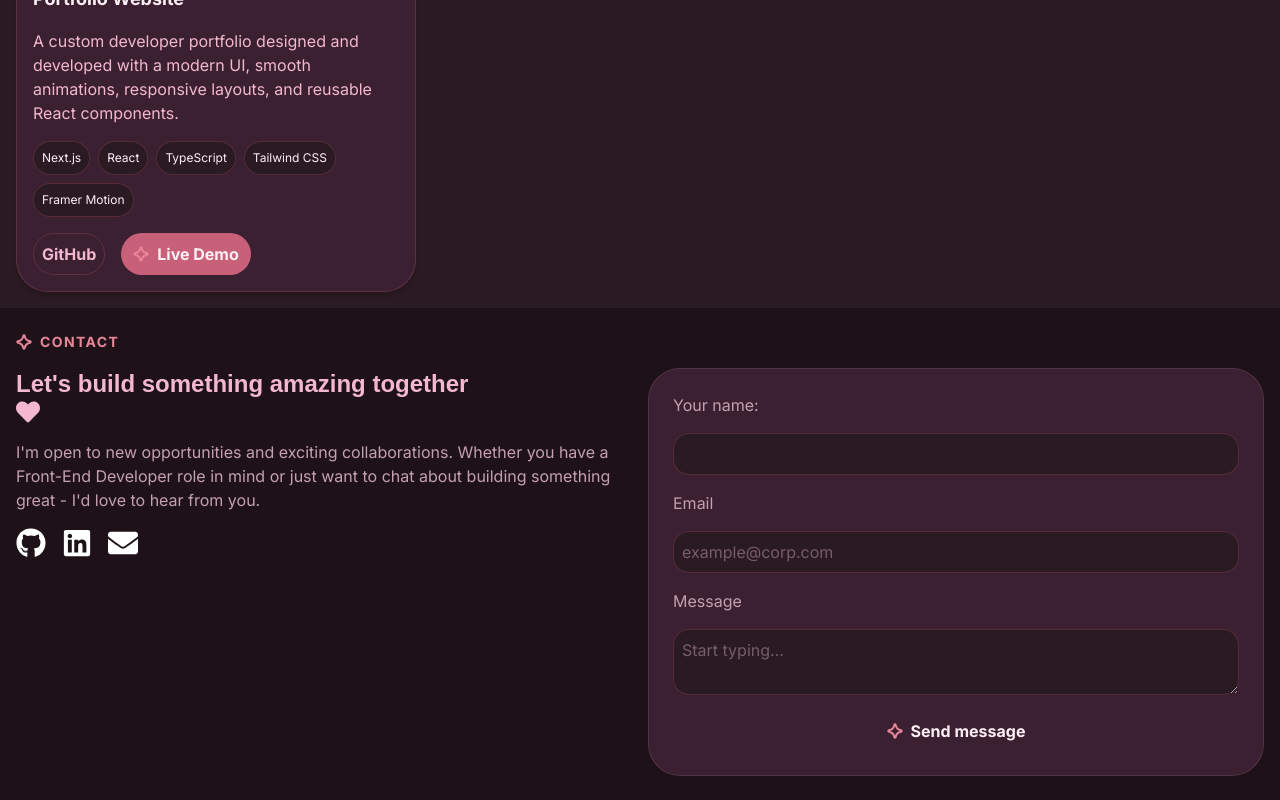
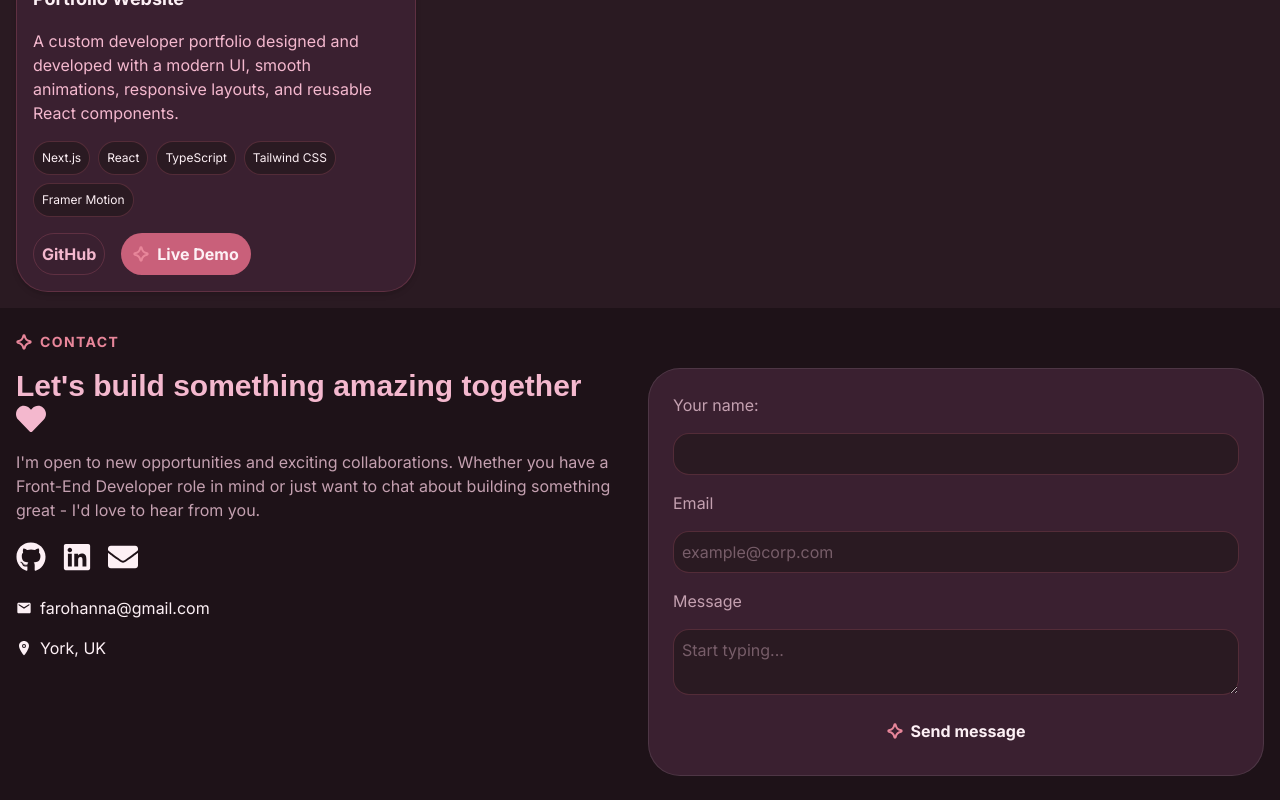
Before and after one commit to rufaro-ndhlovu/PortfolioWebsite, a Next.js app: page / in a window 1280 px wide. Shown: the part 2785-3585 px from the top of the page. Built offline with nearby package versions, Linux system fonts and the light colour scheme; a web font is replaced by a local one.

Commit message:
Enhance Contact section: add email and location details with icons, and improve layout styling.

```diff
--- a/app/sections/Contact.tsx
+++ b/app/sections/Contact.tsx
@@ -5,6 +5,8 @@ import Label from "../ui/Label";
 import ContactForm from "../ui/ContactForm";
 import { FaHeart } from "react-icons/fa";
 import ContactLinks from "../ui/ContactLinks";
+import { MdEmail } from "react-icons/md";
+import { IoLocation } from "react-icons/io5";
 
 export default function Contact() {
   return (
@@ -13,7 +15,7 @@ export default function Contact() {
       <div className="grid grid-cols-1 lg:grid-cols-2 md:gap-4">
         <div>
           <h2
-            className="font-bold text-[var(--pink-light)] mt-4 text-2xl"
+            className="font-bold text-[var(--pink-light)] mt-4 text-2xl lg:text-3xl"
             style={{
               fontFamily: "var(--font-petitFormalScript)",
             }}
@@ -21,13 +23,21 @@ export default function Contact() {
             Let's build something amazing together <FaHeart />
           </h2>
 
-          <p className="text-[var(--text-muted)] mt-4 mb-4">
+          <p className="text-[var(--text-muted)] mt-4 mb-5">
             I'm open to new opportunities and exciting collaborations. Whether
             you have a Front-End Developer role in mind or just want to chat
             about building something great - I'd love to hear from you.
           </p>
 
           <ContactLinks />
+          <div className="flex flex-col gap-4 text-[var(--bg-hero-light)] mt-6">
+            <p className="flex flex-row items-center gap-2">
+              <MdEmail /> farohanna@gmail.com
+            </p>
+            <p className="flex flex-row items-center gap-2">
+              <IoLocation /> York, UK
+            </p>
+          </div>
         </div>
 
         <div>
--- a/app/ui/ContactLinks.tsx
+++ b/app/ui/ContactLinks.tsx
@@ -5,13 +5,13 @@ import { FaEnvelope, FaGithub, FaLinkedin } from "react-icons/fa";
 
 export default function ContactLinks() {
   return (
-    <div className="flex  flex-row gap-4 text-3xl sm:right-0 z-100">
+    <div className="flex  flex-row gap-4 text-3xl sm:right-0 z-100  text-[var(--bg-hero-light)]">
       <a
         href="https://github.com/rufaro-ndhlovu"
         target="_blank"
         rel="noopener noreferrer"
       >
-        <FaGithub color="white" />
+        <FaGithub />
       </a>
 
       <a
@@ -19,7 +19,7 @@ export default function ContactLinks() {
         target="_blank"
         rel="noopener noreferrer"
       >
-        <FaLinkedin color="white" />
+        <FaLinkedin />
       </a>
 
       <a
@@ -27,7 +27,7 @@ export default function ContactLinks() {
         target="_blank"
         rel="noopener noreferrer"
       >
-        <FaEnvelope color="white" />
+        <FaEnvelope />
       </a>
     </div>
   );
```
